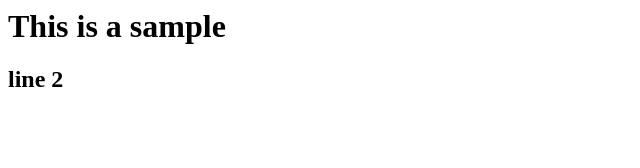
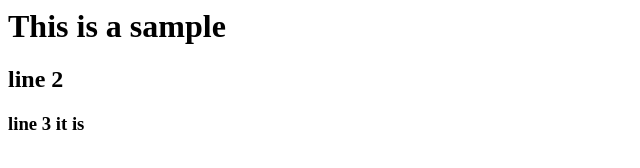
Before and after one commit to KK945/webtest, a plain HTML site: page index.html in a window 1280 px wide. Shown: the full height of the page, 0-640 px from the left. Drawn offline with Linux system fonts and the light colour scheme.

Commit message:
line 3 added

```diff
--- a/index.html
+++ b/index.html
@@ -1,2 +1,3 @@
 <h1> This is a sample </h1>
 <h2> line 2 </h2>
+<h3> line 3 it is </h3>
```
